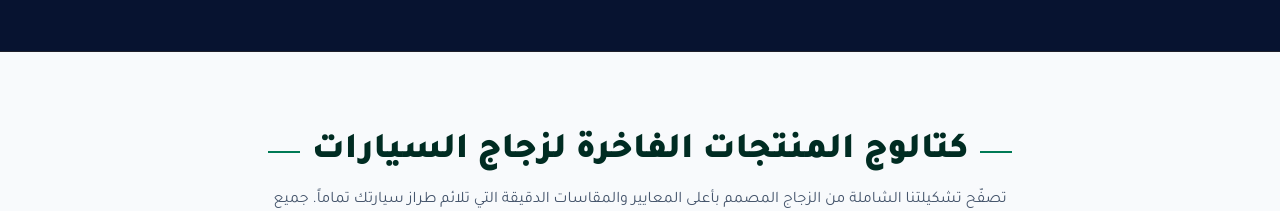
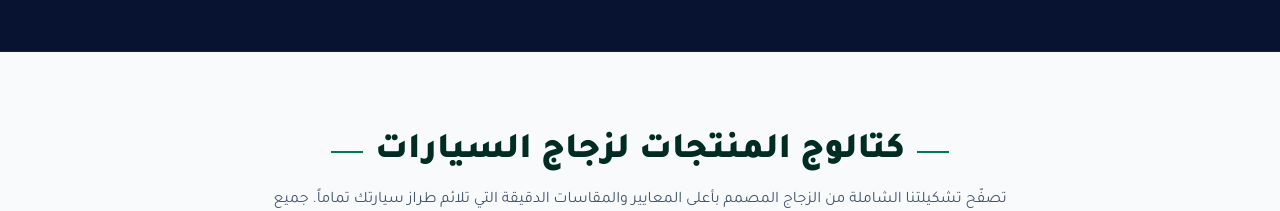
Before and after one commit to musu-deep/afaq-international, a React (Vite) app: page / in a window 1280 px wide. Shown: the part 1320-1531 px from the top of the page. Built offline with nearby package versions, Linux system fonts and the light colour scheme.

Commit message:
Update product catalog header text

```diff
--- a/src/components/ProductCatalog.tsx
+++ b/src/components/ProductCatalog.tsx
@@ -112,7 +112,7 @@ export default function ProductCatalog({
         <div className="text-center max-w-3xl mx-auto mb-16 space-y-4" id="catalog-section-header">
           <h2 className="text-3xl sm:text-4xl font-black text-emerald-950 font-sans flex items-center justify-center gap-3">
             <span className="w-8 h-[2px] bg-emerald-700"></span>
-            كتالوج المنتجات الفاخرة لزجاج السيارات
+            كتالوج المنتجات لزجاج السيارات
             <span className="w-8 h-[2px] bg-emerald-700"></span>
           </h2>
           <p className="text-slate-600 text-base">
```
